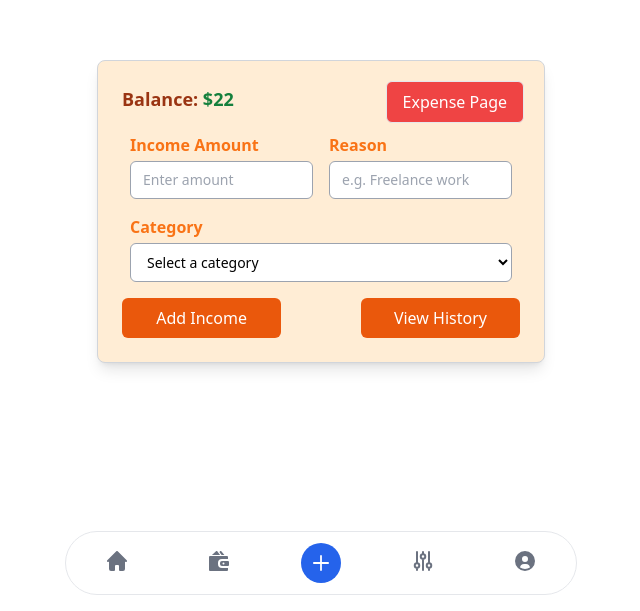
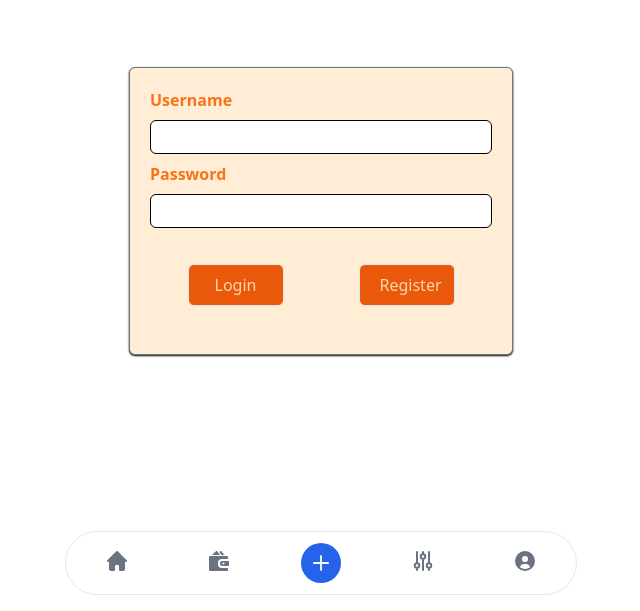
Before and after one commit to chanminswe/expense-tracker-frontend, a React (Vite) app: page / in a window 1280 px wide. Shown: the part 189-800 px from the top of the page, without its empty margins (319-959 px from the left). Built offline with nearby package versions, Linux system fonts and the light colour scheme.

Commit message:
before adding protected route

```diff
--- a/src/App.jsx
+++ b/src/App.jsx
@@ -9,8 +9,8 @@ function App() {
   return (
     <>
       <Routes>
-        {/* <Route path="/" element={<Login />} /> */}
-        <Route path="/" element={<Expense />} />
+        <Route path="/" element={<Login />} />
+        <Route path="/expensecal" element={<Expense />} />
         <Route path="/dashboard" element={<DashBoard />} />
       </Routes>
       <NavBar />
--- a/src/pages/Expense.jsx
+++ b/src/pages/Expense.jsx
@@ -19,7 +19,7 @@ function Expense() {
 
         <button
           onClick={handleToggle}
-          className="absolute top-5 right-5 border rounded-md px-4 py-2 bg-red-500 text-white hover:bg-red-400 transition duration-300"
+          className="absolute top-5 right-5 border rounded-md px-1 py-2 bg-red-500 text-white text-sm hover:bg-red-400 transition duration-300"
         >
           {toggleCal ? "Income Page" : "Expense Page"}
         </button>
@@ -63,7 +63,7 @@ function Transaction({ type }) {
       <div className="w-full px-2 mb-4">
         <label className="block text-orange-500 font-bold mb-1">Category</label>
         <select
-          className="w-full px-3 py-2 border border-gray-400 rounded-md bg-white focus:outline-none focus:ring-1 focus:ring-orange-500 text-sm"
+          className="w-full px-3 py-3 border border-gray-400 rounded-md bg-white focus:outline-none focus:ring-1 focus:ring-orange-500 text-md"
           defaultValue=""
         >
           <option value="" disabled>
@@ -80,11 +80,11 @@ function Transaction({ type }) {
       <div className="w-full flex justify-between items-center">
         <button
           onClick={() => navigate("expensecal")}
-          className="w-[40%] px-4 py-2 rounded-md bg-orange-600 text-white hover:scale-105 transition duration-300"
+          className="w-[40%] px-1 py-2 rounded-md bg-orange-600 text-white text-sm hover:scale-105 transition duration-300"
         >
           Add {type === "expense" ? "Expense" : "Income"}
         </button>
-        <button className="w-[40%] px-4 py-2 rounded-md bg-orange-600 text-white hover:scale-105 transition duration-300">
+        <button className="w-[40%] px-1 py-2 rounded-md bg-orange-600 text-white text-sm hover:scale-105 transition duration-300">
           View History
         </button>
       </div>
--- a/src/pages/Login.jsx
+++ b/src/pages/Login.jsx
@@ -1,16 +1,30 @@
-import React from "react";
+import React, { useState } from "react";
 import { useNavigate } from "react-router-dom";
 
 function Login() {
+  const [auth, setAuth] = useState({
+    username: "",
+    password: "",
+  });
+
+  const handleRegister = () => {};
+
+  const handleLogin = () => {};
   const navigate = useNavigate();
   return (
     <div className="flex justify-center items-center w-full h-[100vh] ">
       <form className="w-[90%] h-72 border border-gray-500 shadow-black shadow-sm rounded-md p-5 bg-orange-100 sm:w-[50%] md:w-[40%] lg:w-[30%]">
         <fieldset className="w-full h-full ">
           <label className="text-orange-500 font-bold my-2">Username</label>
-          <input className="w-full px-2 py-1 border border-black rounded-md my-2" />
+          <input
+            onChange={(e) => setAuth({ username: e.target.value })}
+            className="w-full px-2 py-1 border border-black rounded-md my-2"
+          />
           <label className="text-orange-500 font-bold my-2">Password</label>
-          <input className="w-full px-2 py-1 border border-black rounded-md my-2" />
+          <input
+            onChange={(e) => setAuth({ password: e.target.value })}
+            className="w-full px-2 py-1 border border-black rounded-md my-2"
+          />
           <div className="flex h-[40%] justify-around items-center">
             <button
               onClick={() => navigate("expensecal")}
```
